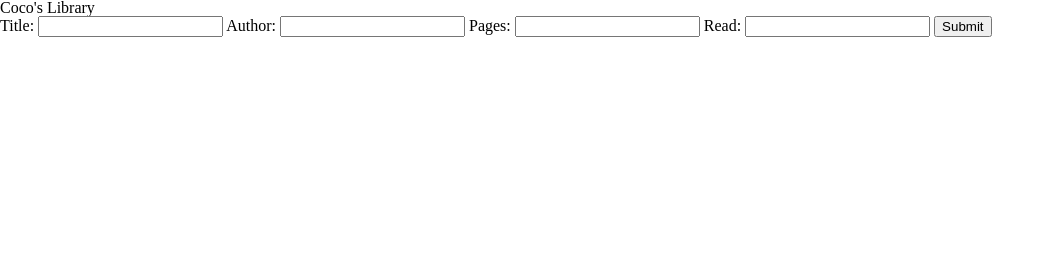
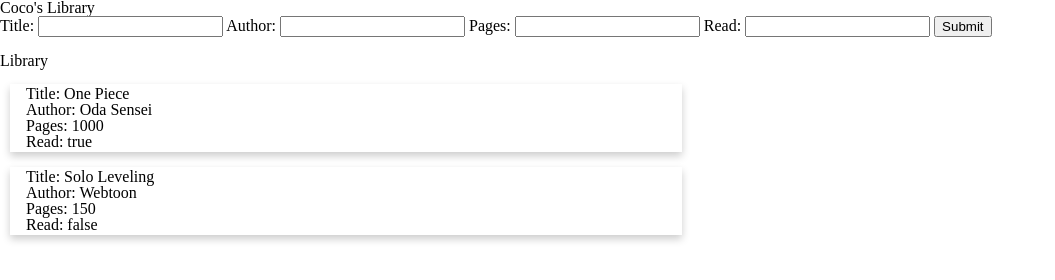
Before and after one commit to mar-coco/library, a plain HTML site: page index.html in a window 1280 px wide. Shown: the whole page, without its empty margins (0-1055 px from the left). Drawn offline with Linux system fonts and the light colour scheme.

Commit message:
Added loop through library list to create cards with book information.

```diff
--- a/index.html
+++ b/index.html
@@ -14,12 +14,28 @@
     Read: <input type="text" id='read'>
     <input type="submit" id='submit'>
   <table></table>
+  <div id='library'><br>Library</div>
 <!-- <script src="function.js"></script> -->
 <script>
 let myLibrary = [
     { title: 'One Piece', author: 'Oda Sensei', pages: 1000, read: true }
     , { title: 'Solo Leveling', author: 'Webtoon', pages: 150, read: false }
     ];
+
+function addBookToDOM() {
+  for (let i = 0; i < myLibrary.length; i++) {
+    const newBook = document.createElement("div");
+    newBook.id = 'bookCard';
+    const keys = Object.keys(myLibrary[i]);
+    for (key of keys) {
+      newBook.innerHTML += key.charAt(0).toUpperCase() + key.slice(1) + ': ' + myLibrary[i][key] + '<br>';
+    }
+    document.getElementById("library").appendChild(newBook);
+  }
+}
+
+//initializing the library
+addBookToDOM()
 
 //set up the DOM elements
 const title = document.getElementById("title")
@@ -53,7 +69,7 @@ function addBookToLibrary() {
 
 //link addBookToLibrary to submit button
 
-//display myLibrary using only JS
+//way to delete book, remove from myLibrary and delete specifc book and remake from scratch
 
 </script>
 
--- a/styles.css
+++ b/styles.css
@@ -0,0 +1,10 @@
+#bookCard {
+    box-shadow: 0 4px 8px 0 rgba(0,0,0,0.2);
+    padding: 2px 16px;
+    margin: 15px 0px 0px 10px;
+    width: 50%;
+}
+
+.bookCard:hover {
+    box-shadow: 0 8px 16px 0 rgba(0,0,0,0.2);
+  }
```
